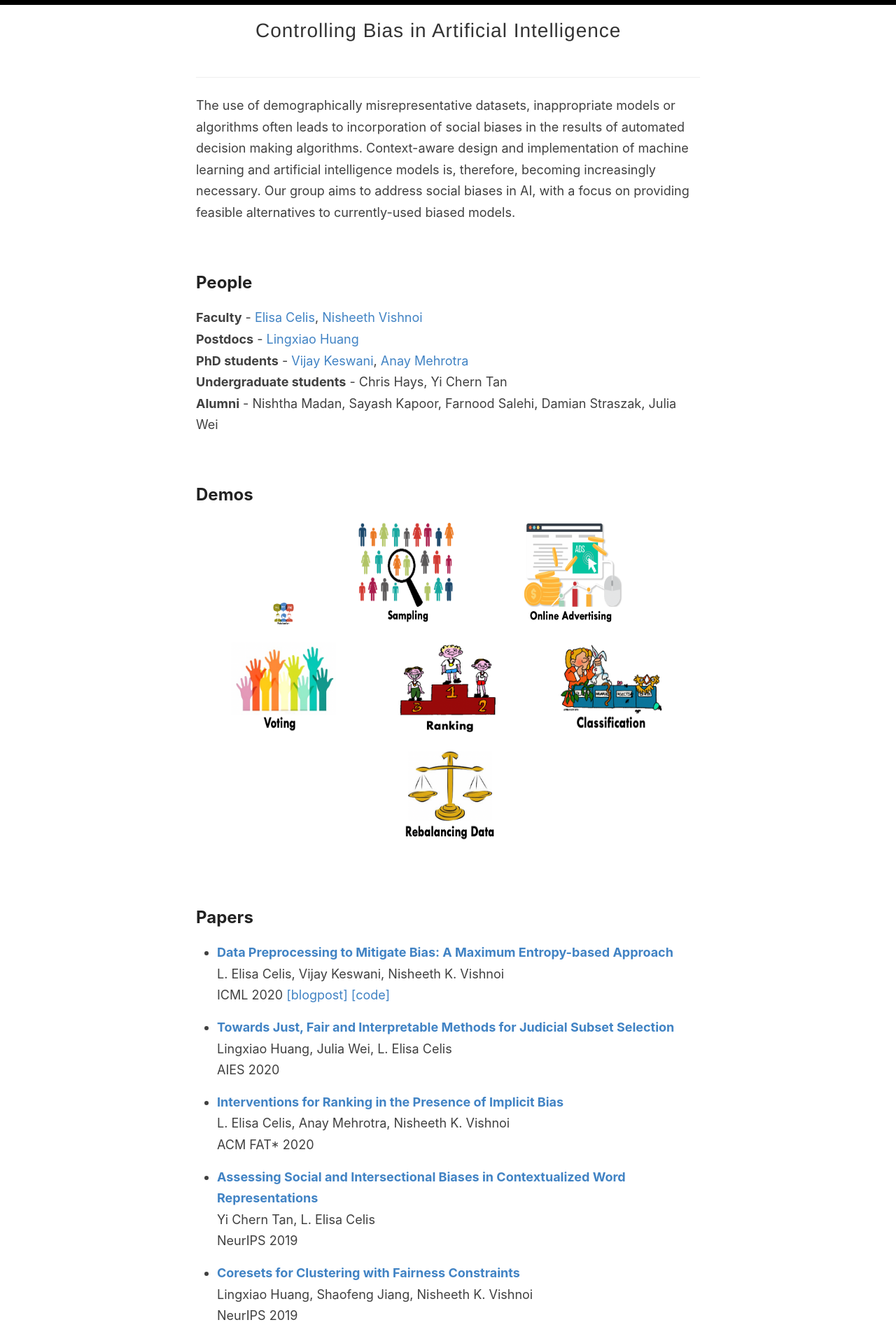
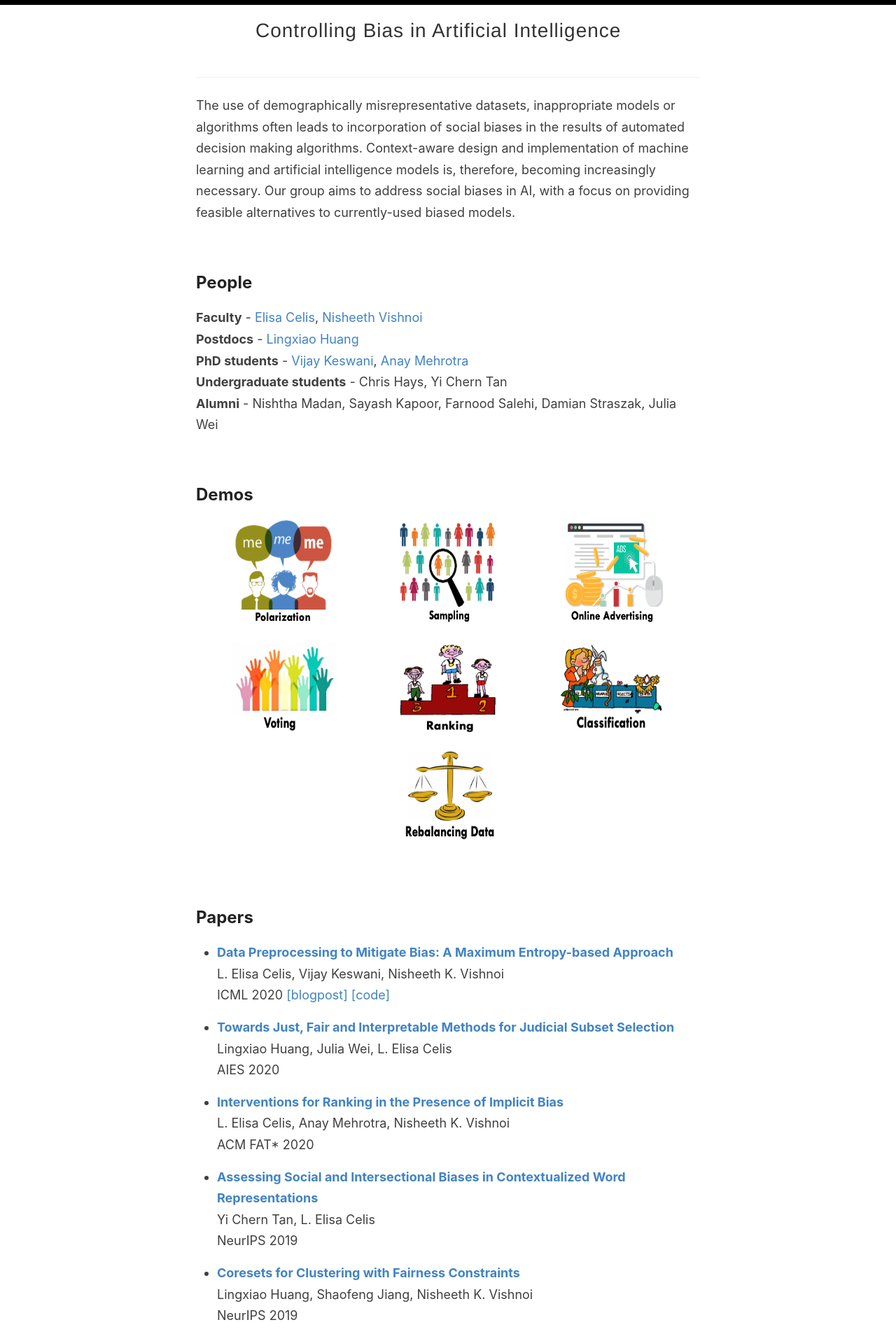
Before and after one commit to controlling-bias/controlling-bias.github.io, a Jekyll site: the page built from index.html, in a window 1280 px wide. Shown: the top 1916 px of the page at 70% size. Built offline with Jekyll 4.4.1, drawn with Linux system fonts in a browser that asks for light colours; the list of posts is cut into pages by our own code.

Commit message:
Update default.html

```diff
--- a/_layouts/default.html
+++ b/_layouts/default.html
@@ -63,7 +63,7 @@
         <div style="text-align: center;">
           <p>
             <a href="https://fair-personalized-news.herokuapp.com/fast/diversity.php">
-              <img src="images/polarization.png" height="32" width="32"/>
+              <img src="images/polarization.png" height="150" width="150"/>
 
             </a><span style="display:inline-block; width: 75px;"></span>
             <a href="https://fair-image-search.herokuapp.com/imageDiversity.php">
```
